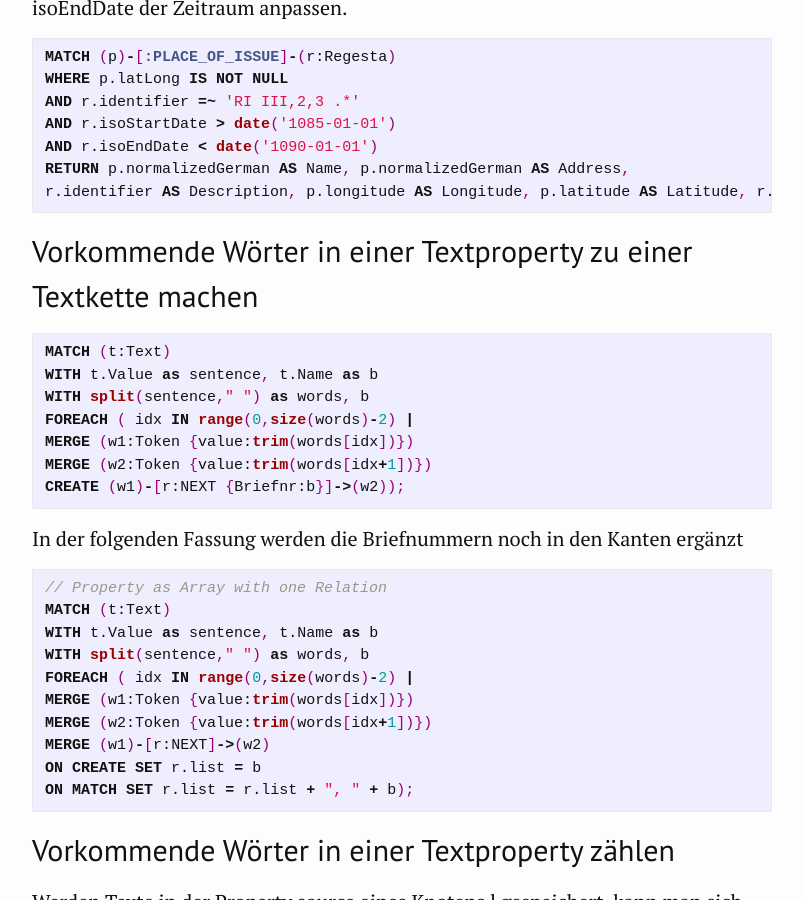
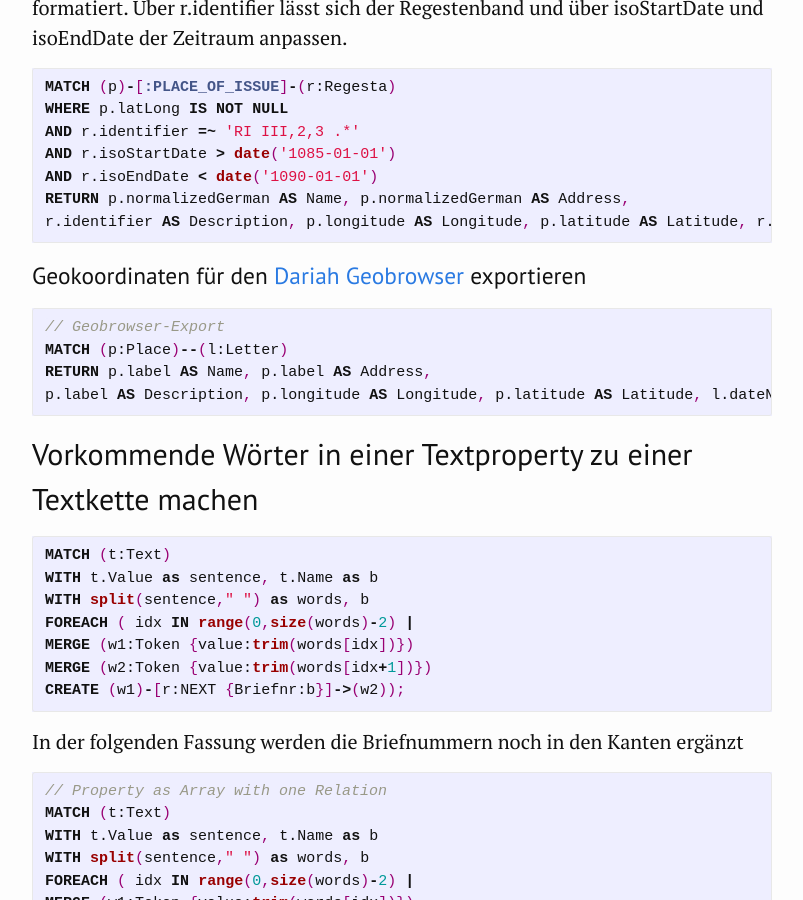
Before and after one commit to kuczera/Graphentechnologien, a Jekyll site: the page built from docs/95_Anhang.md, in a window 1280 px wide and 900 px high, scrolled down 11438 px. Shown: the whole window, without its empty margins (238-1041 px from the left). Built offline with Jekyll 4.4.1, drawn with Linux system fonts in a browser that asks for light colours; some of the changed text lies outside the part shown.

Commit message:
Geokoordinaten exportieren

```diff
--- a/docs/95_Anhang.md
+++ b/docs/95_Anhang.md
@@ -410,6 +410,15 @@
 AND r.isoEndDate < date('1090-01-01')
 RETURN p.normalizedGerman AS Name, p.normalizedGerman AS Address,
 r.identifier AS Description, p.longitude AS Longitude, p.latitude AS Latitude, r.isoStartDate AS Timestamp
+~~~
+
+### Geokoordinaten für den [Dariah Geobrowser](https://geobrowser.de.dariah.eu/) exportieren
+
+~~~cypher
+// Geobrowser-Export
+MATCH (p:Place)--(l:Letter)
+RETURN p.label AS Name, p.label AS Address,
+p.label AS Description, p.longitude AS Longitude, p.latitude AS Latitude, l.dateNorm AS Timestamp;
 ~~~
 
 ## Vorkommende Wörter in einer Textproperty zu einer Textkette machen
```
